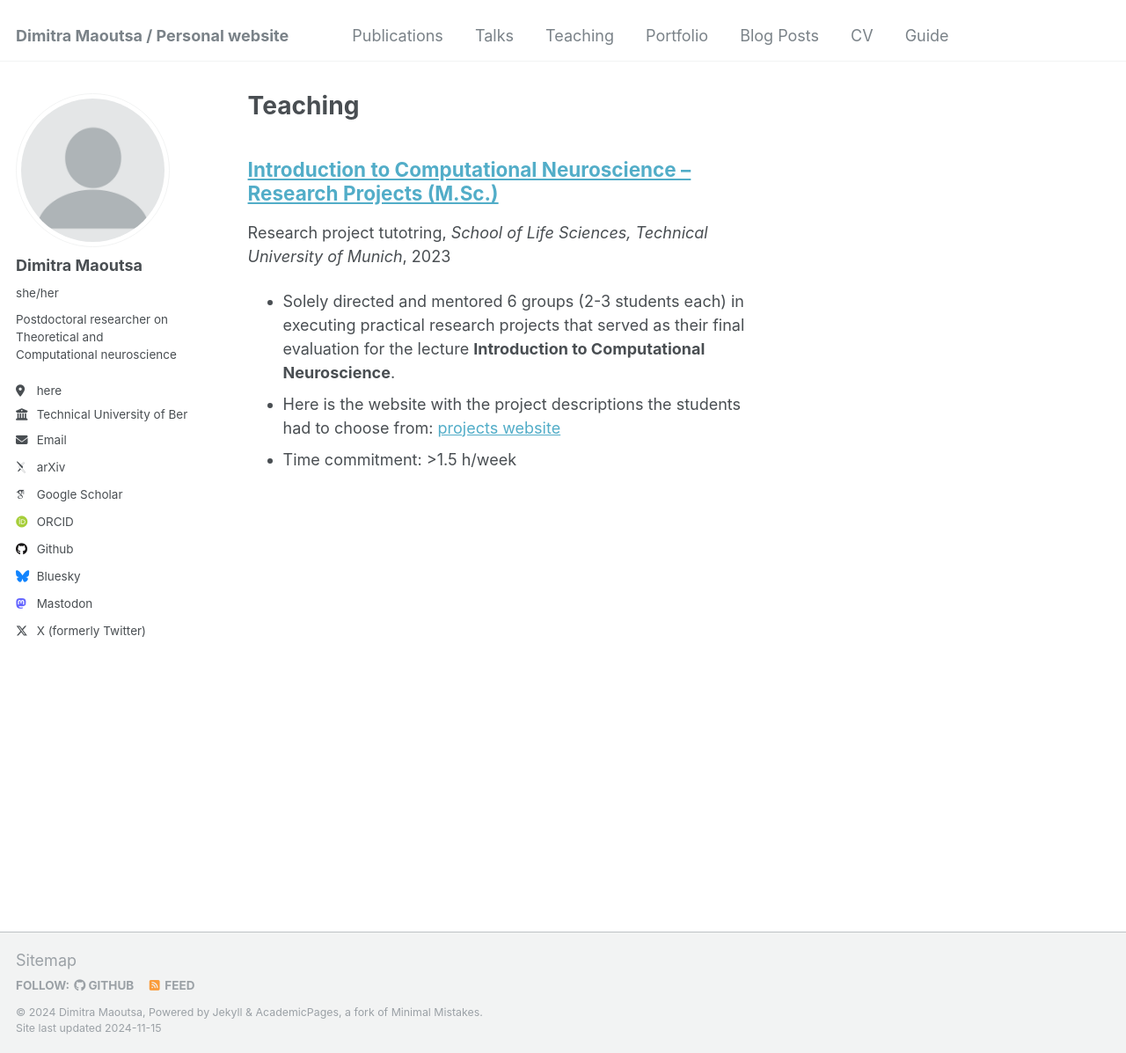
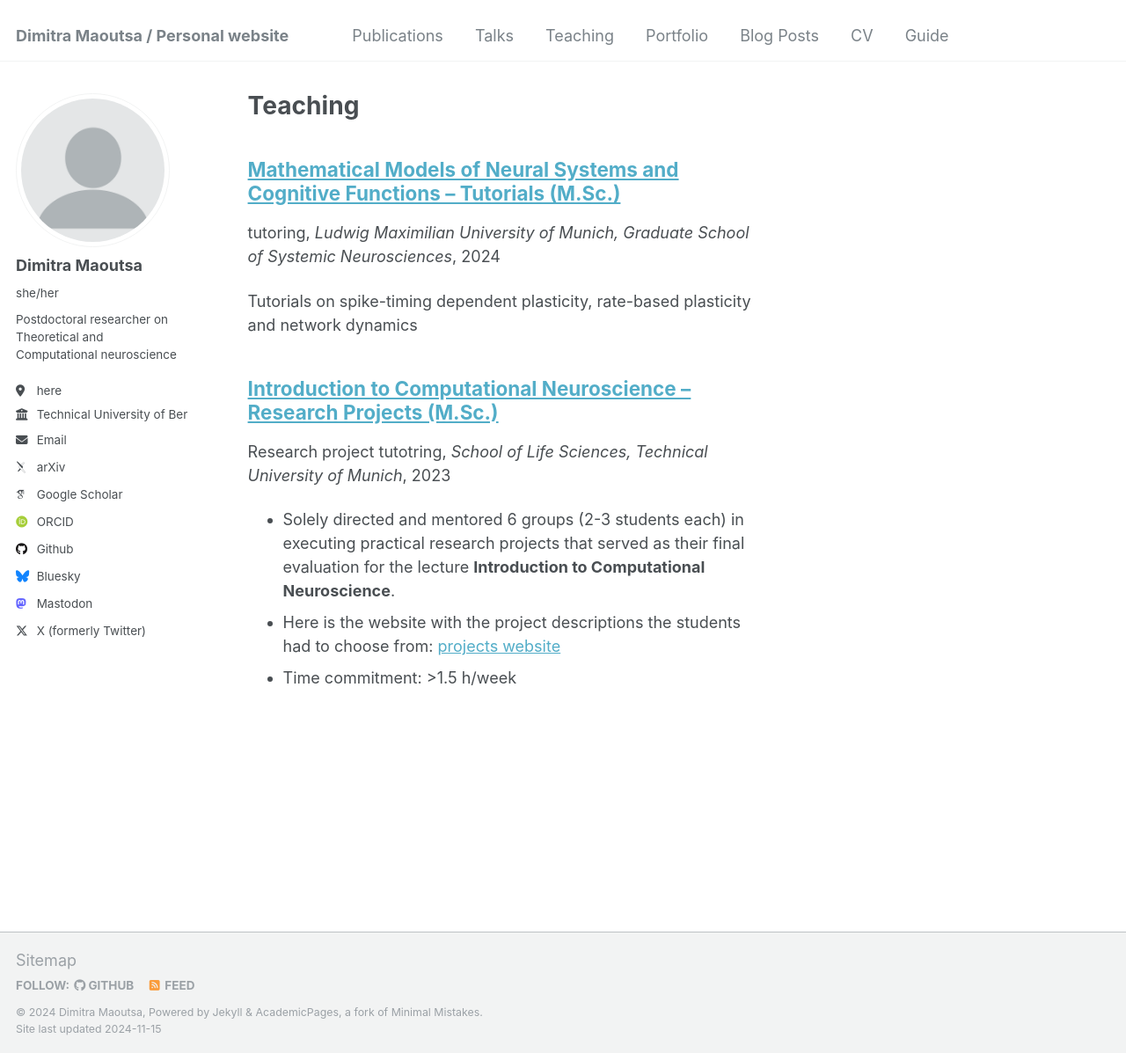
Before and after one commit to dimitra-maoutsa/dimitra-maoutsa.github.io, a Jekyll site: the page built from _pages/teaching.html, in a window 1280 px wide and 1197 px high. Shown: the whole window at 88% size. Built offline with Jekyll 4.4.1, drawn with Linux system fonts in a browser that asks for light colours; some web fonts are replaced; a file with an impossible date is left out.

Commit message:
Update 2024-spring-teaching-1.md

```diff
--- a/_teaching/2024-spring-teaching-1.md
+++ b/_teaching/2024-spring-teaching-1.md
@@ -1,13 +1,16 @@
 ---
-title: "Mathematical Models of Neural Systems and Cognitive Functions -- Tutorials"
+title: "Mathematical Models of Neural Systems and Cognitive Functions -- Tutorials (M.Sc.)"
 collection: teaching
-type: "M.Sc. course"
+type: "tutoring"
 permalink: /teaching/2024-spring-teaching-1
 venue: "Ludwig Maximilian University of Munich, Graduate School of Systemic
 Neurosciences"
-date: 2024-06
+date: 2024-06-01
 location: "Munich, Germany"
 ---
+Tutorials on spike-timing dependent plasticity, rate-based plasticity and network dynamics
 
-- Prepared and presented exercise tutorials (analytical & computational) on spike-timing dependent plasticity, rate-based plasticity and network dynamics
-- Presented 3 (1.5h/week) tutorials
+
+
+Prepared and presented exercise tutorials (analytical & computational) on spike-timing dependent plasticity, rate-based plasticity and network dynamics
+Presented 3 (1.5h/week) tutorials
```
